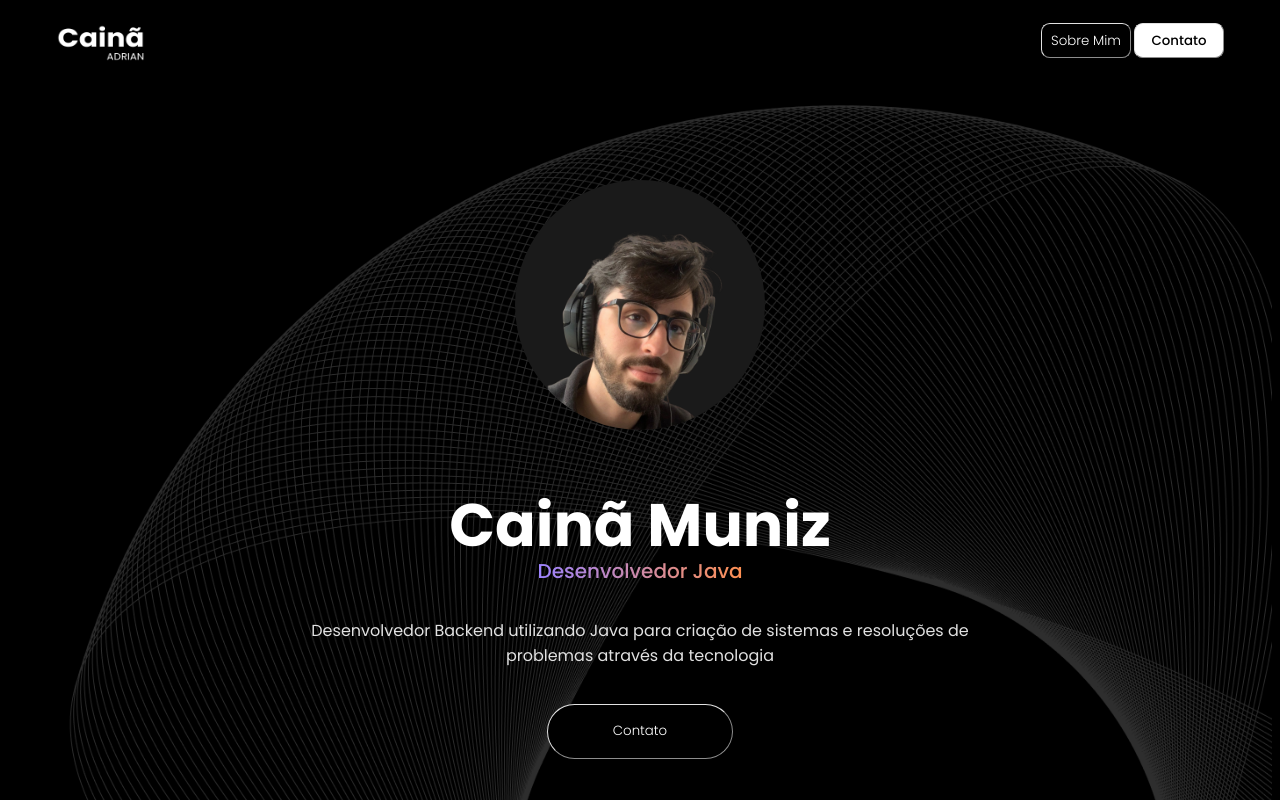
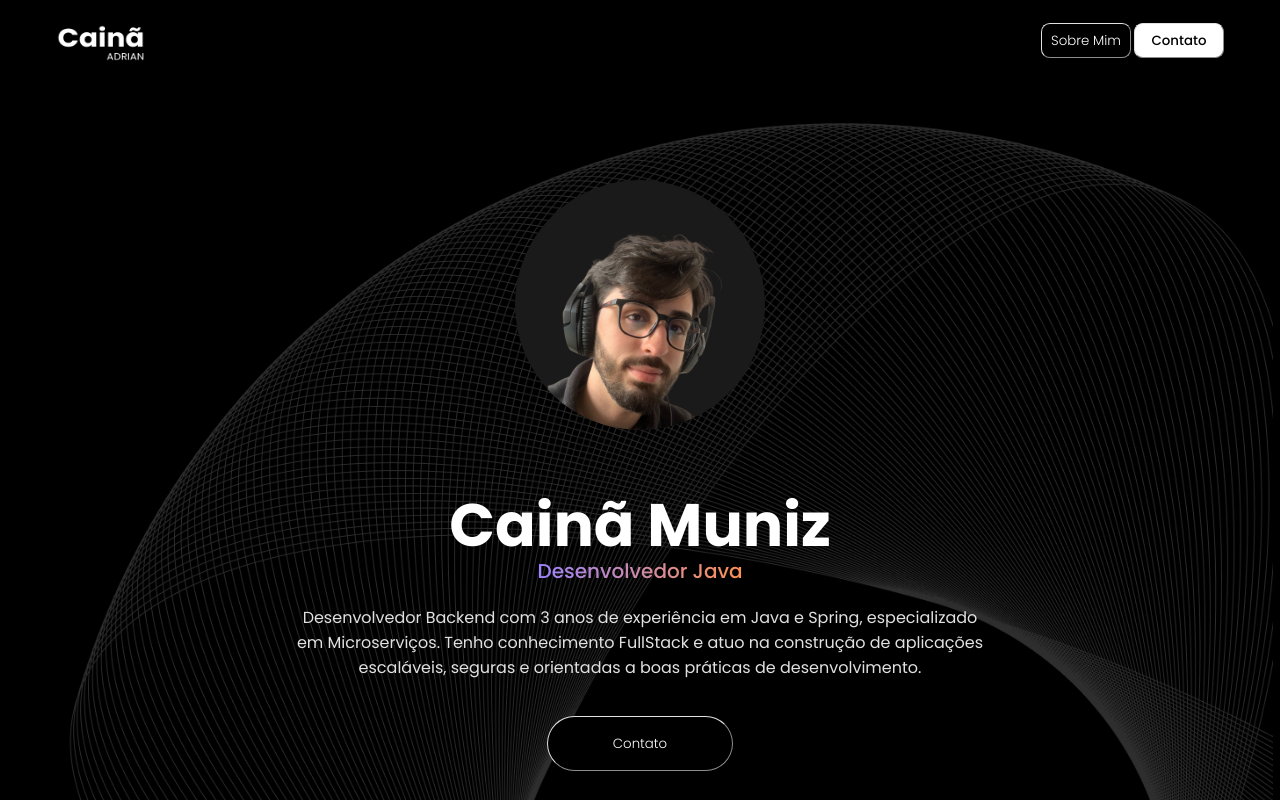
Before and after one commit to adrianmuniz/Portifolio-Dev, an Angular app: page / in a window 1280 px wide. Shown: the top 800 px of the page. Built offline with nearby package versions, Linux system fonts and the light colour scheme.

Commit message:
Fix Portfólio

```diff
--- a/src/app/components/content/content.component.html
+++ b/src/app/components/content/content.component.html
@@ -12,8 +12,7 @@
 
   <div class="presentation">
       <div class="text-presentation">
-        <p id="aboutMe">Desenvolvedor Backend utilizando Java para criação de sistemas e resoluções de problemas através
-          da tecnologia</p>
+        <p id="aboutMe"> Desenvolvedor Backend com 3 anos de experiência em Java e Spring, especializado em Microserviços. Tenho conhecimento FullStack e atuo na construção de aplicações escaláveis, seguras e orientadas a boas práticas de desenvolvimento.</p>
       </div>
       <div><button (click)="onClick()" class="contatoBtn">Contato</button></div>
   </div>
@@ -31,7 +30,7 @@
   <div class="experience">
       <h1 class="expTitle">EXPERIÊNCIA</h1>
       <div class="job">
-        <p class="function"><span class="company">Datum /</span> Desenvolvedor FullStack <span class="date">NOV 2024
+        <p class="function"><span class="company">Datum /</span> Desenvolvedor Backend <span class="date">NOV 2024
             - O MOMENTO, SÃO PAULO</span></p>
       </div>
       <div class="description">
--- a/src/app/components/home/home.component.css
+++ b/src/app/components/home/home.component.css
@@ -1,29 +1,34 @@
 body {
     background-color: black;
-    margin: -8px;
+    margin: 0;
     padding: 0;
+    width: 100%;
+    min-height: 100%;
     display: flex;
     justify-content: center;
     align-items: center;
 }
 
 .container {
-    background-color: black;
-    overflow: hidden;
     max-width: 1265px;
     width: 100%;
-    height: 250vh;
     display: flex;
     justify-content: center;
     align-items: center;
     flex-direction: column;
     position: relative;
+    overflow: hidden;
+    min-height: 100vh;
+    padding-bottom: 150px;
 }
 
 .background-image {
     margin-top: 30px;
     margin-bottom: auto;
     object-fit: cover;
+    width: 100%;
+    max-width: 1265px;
+    height: auto;
 }
 
 .nav-bar {
@@ -57,7 +62,7 @@ body {
 
 .content {
     width: 505px;
-    height: 115;
+    height: 115px;
     position: absolute;
     justify-content: center;
     align-items: center;
--- a/src/styles.css
+++ b/src/styles.css
@@ -1 +1,8 @@
-/* You can add global styles to this file, and also import other style files */
+html, body {
+  margin: 0;
+  padding: 0;
+  min-height: 100%;
+  background-color: black;
+  overflow-x: hidden;
+  overflow-y: auto;
+}
```
